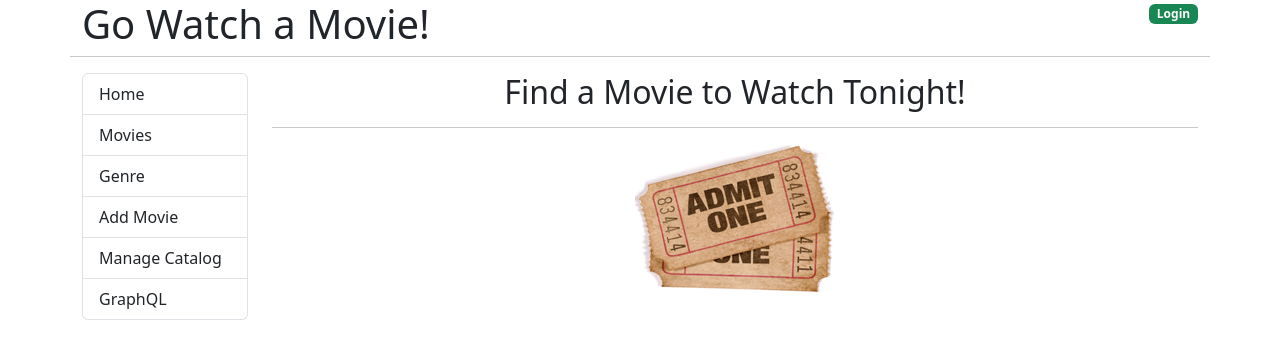
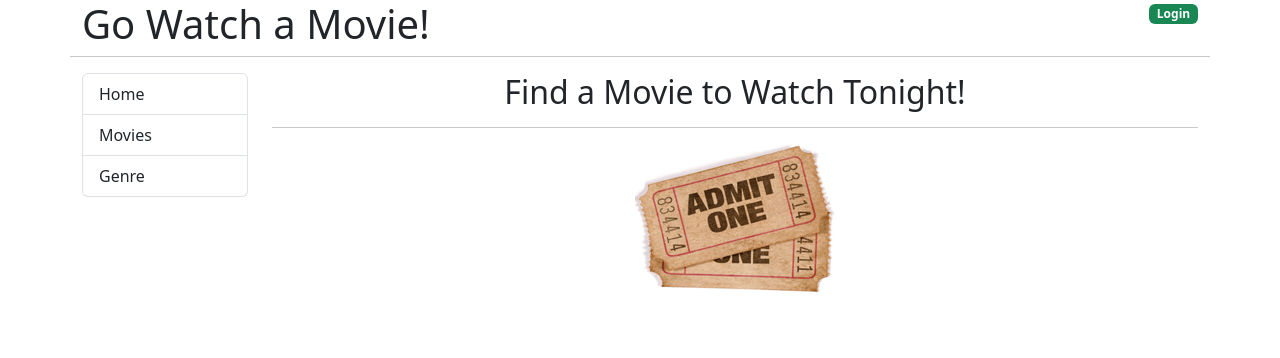
Before and after one commit to mjmyaseer/go-react-ecom, a React (Create React App) app: page / in a window 1280 px wide. Shown: the top 358 px of the page. Built offline with nearby package versions, Linux system fonts and the light colour scheme.

Commit message:
Jwt auth started

```diff
--- a/src/App.js
+++ b/src/App.js
@@ -1,12 +1,18 @@
+import { useState } from 'react';
 import { Link, Outlet } from 'react-router-dom';
 
 function App() {
+  const [jwtToken, setJwtToken] = useState("")
+
   return (
     <div className="container">
       <div className="row">
         <h1 className="col">Go Watch a Movie!</h1>
         <div className="col text-end">
-          <a href="#!"><span className="badge bg-success">Login</span></a>
+          {jwtToken === ""
+            ? <Link to="#!"><span className="badge bg-success">Login</span></Link>
+            : <a href='#!'><span className='badge bg-danger'>Logout</span></a>
+          }
         </div>
         <hr />
       </div>
@@ -17,9 +23,13 @@
               <Link to="/" className="list-group-item list-group-item-action">Home</Link>
               <Link to="/movies" className="list-group-item list-group-item-action">Movies</Link>
               <Link to="/genres" className="list-group-item list-group-item-action">Genre</Link>
+              {jwtToken !== "" &&
+                <>
                   <Link to="/admin/movie/0" className="list-group-item list-group-item-action">Add Movie</Link>
                   <Link to="/manage-catalogue" className="list-group-item list-group-item-action">Manage Catalog</Link>
                   <Link to="/graphql" className="list-group-item list-group-item-action">GraphQL</Link>
+                </>
+              }
             </div>
           </nav>
         </div>
```
Lines whose indentation alone changed are shown as unchanged.
